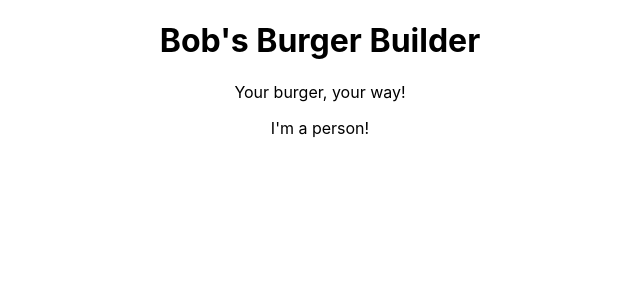
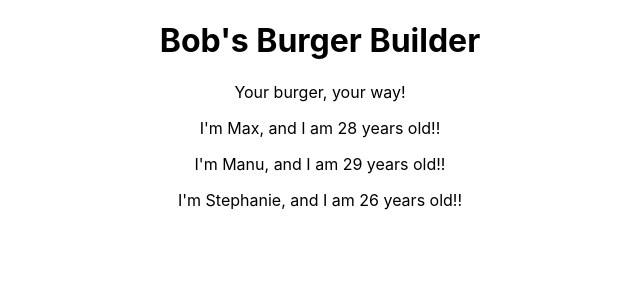
Before and after one commit to CodingCCarpenter/Bobs-Burger-Builder, a React (Create React App) app: page / in a window 1280 px wide. Shown: the top 300 px of the page, without its empty margins (320-960 px from the left). Built offline with nearby package versions, Linux system fonts and the light colour scheme.

Commit message:
add basic props to pass into person in Person.js

```diff
--- a/src/App.js
+++ b/src/App.js
@@ -7,7 +7,9 @@
     <div className="App">
       <h1>Bob's Burger Builder</h1>
       <p>Your burger, your way!</p>
-      <Person />
+      <Person name='Max' age='28'>My Hobbies: Racing, Painting</Person>
+      <Person name='Manu' age='29' />
+      <Person name='Stephanie' age='26'/>
     </div>
   );
 }
--- a/src/Person/Person.js
+++ b/src/Person/Person.js
@@ -1,8 +1,8 @@
 import React from 'react';
 
-const person = () => {
+const person = (props) => {
     return (
-        <p>I'm a person!</p>
+        <p>I'm {props.name}, and I am {props.age} years old!!</p>
     );
 }
 
```
